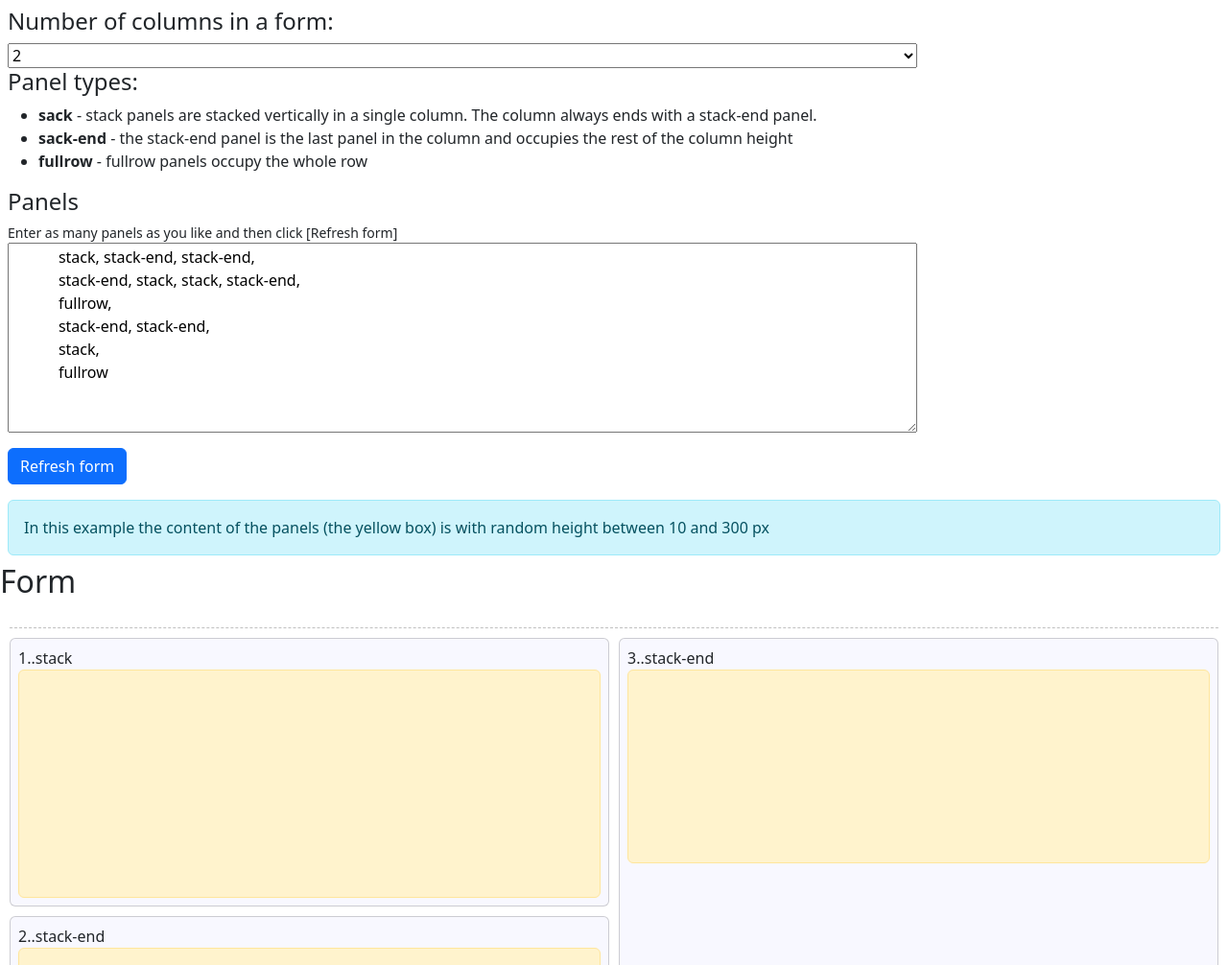
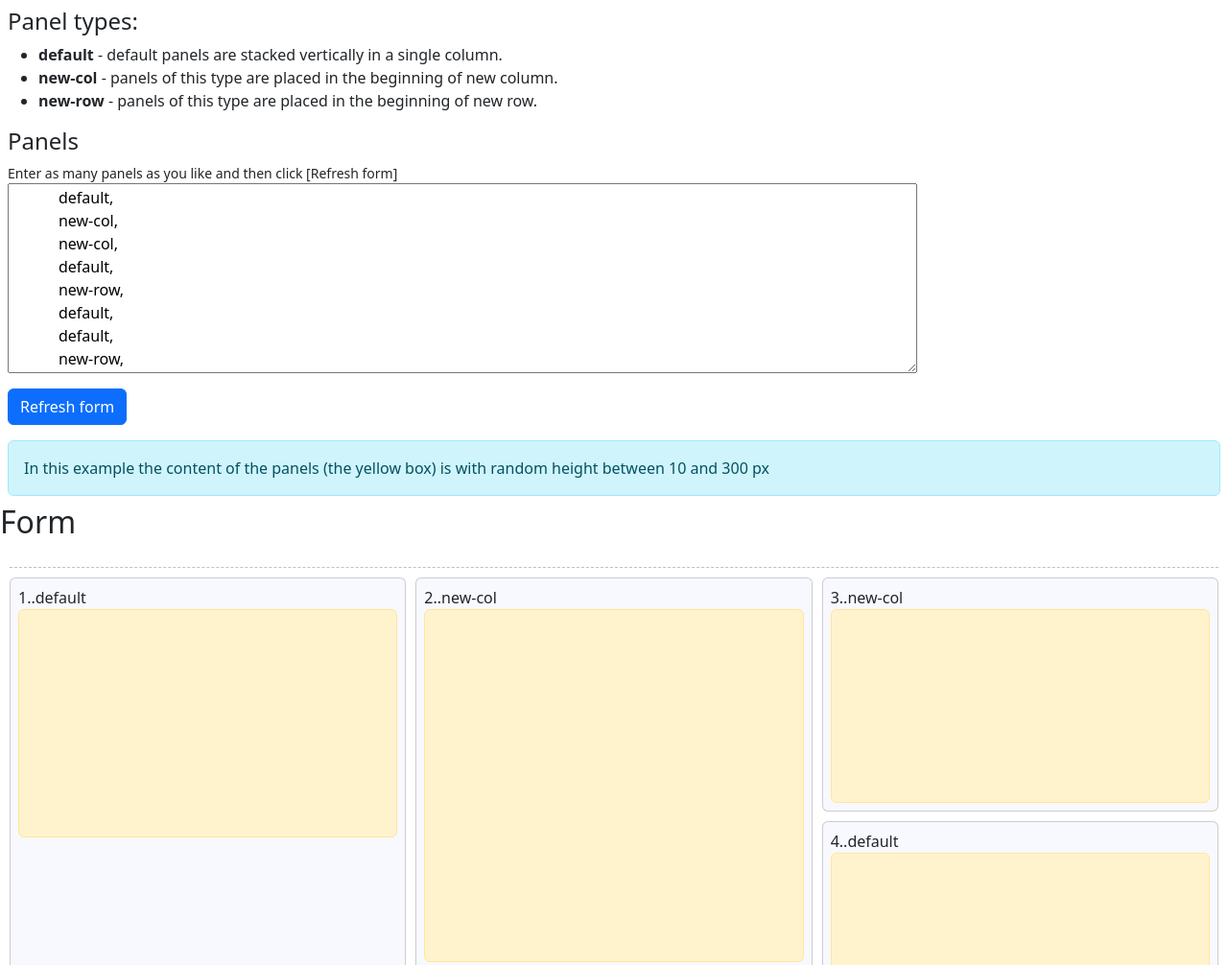
Before and after one commit to nnikolov-erp-bg/experiments, a plain HTML site: page panels-layout-test2.html in a window 1280 px wide. Shown: the top 1006 px of the page at 96% size. Drawn offline with nearby package versions, Linux system fonts and the light colour scheme.

Commit message:
Update panels-layout-test2.html

```diff
--- a/panels-layout-test2.html
+++ b/panels-layout-test2.html
@@ -5,21 +5,6 @@
     <style>
         * {
             box-sizing: border-box;
-        }
-
-        .masonry-grid {
-            /* It is split into 3 columns */
-            column-count: 3;
-
-            /* The space between columns */
-            column-gap: 1rem;
-            row-gap: 1rem;
-        }
-
-        .masonry-grid__item {
-            /* Prevent a column from breaking into multiple columns */
-            break-inside: avoid;
-            height: 200px;
         }
 
         #panels {
@@ -44,10 +29,7 @@
         .panel {
             width: 100%;
             background-color: ghostwhite;
-        }
-
-        .panel.stack-end {
-            flex-grow: 1;
+            flex: 1;
         }
 
         .h500 {
@@ -70,35 +52,36 @@
 
     <div class="p-2">
 
-        <h4>Number of columns in a form:</h4>
-        <select id="columns-select" class="w-75">
-            <option>2</option>
-            <option>3</option>
-            <option>4</option>
-        </select>
         <h4>Panel types: </h4>
         <ul>
-            <li><b>sack</b> - stack panels are stacked vertically in a single column. The column always ends with a
-                stack-end panel.</li>
-            <li><b>sack-end</b> - the stack-end panel is the last panel in the column and occupies the rest of the
-                column height</li>
-            <li><b>fullrow</b> - fullrow panels occupy the whole row</li>
+            <li><b>default</b> - default panels are stacked vertically in a single column.</li>
+            <li><b>new-col</b> - panels of this type are placed in the beginning of new column.</li>
+            <li><b>new-row</b> - panels of this type are placed in the beginning of new row.</li>
         </ul>
         <h4>Panels </h4>
         <div><small>Enter as many panels as you like and then click [Refresh form]</small></div>
         <textarea id="panel-list" class="w-75" rows="8">
-            stack, stack-end, stack-end,
-            stack-end, stack, stack, stack-end,
-            fullrow,
-            stack-end, stack-end,
-            stack,
-            fullrow
+            default,
+            new-col,
+            new-col,
+            default,
+            new-row,
+            default,
+            default,
+            new-row,
+            new-col,
+            new-row,
+            default,
+            new-col,
+            default,
+            new-row
         </textarea>
     </div>
     <div class="p-2">
         <button class="btn btn-primary" onclick="build()">Refresh form</button>
     </div>
-    <div class="alert alert-info m-2">In this example the content of the panels (the yellow box) is with random height between 10 and 300 px</div>
+    <div class="alert alert-info m-2">In this example the content of the panels (the yellow box) is with random height
+        between 10 and 300 px</div>
     <h2>Form</h2>
     <div id="panels">
 
@@ -109,30 +92,26 @@
         function build() {
             var panelsDiv = document.getElementById("panels");
             panelsDiv.innerHTML = "";
-            var containers = [];
-            var columns = parseInt(document.getElementById("columns-select").value);
+
             var panels = document.getElementById("panel-list").value.split(',');
 
-            function createRow(addColumns) {
+            function createRow() {
                 let row = document.createElement("div");
                 row.classList.add("panel-row");
-                containers = [];
-                if (addColumns) {
-                    for (let i = 1; i <= columns; i++) {
-                        let col = document.createElement("div");
-                        col.classList.add("panel-col");
-                        row.append(col);
-                        containers.push(col);
-                    }
-                }
-
                 panelsDiv.appendChild(row);
-
                 return row;
             }
 
+            function createCol(row) {
+                let col = document.createElement("div");
+                col.classList.add("panel-col");
+                row.append(col);
+                return col;
+            }
+
             var i = 0;
-            var columnCount = 2;
+            var row = null;
+            var col = null;
             for (let pt of panels) {
                 pt = pt.trim();
                 var panel = document.createElement("div");
@@ -148,20 +127,16 @@
 
                 panel.innerHTML = `<div> ${i + 1}..${pt}</div><div class='alert alert-warning m-0' style='height:${h}px'></div>`;
 
-                if (pt == "fullrow") {
-                    let row = createRow(false);
-                    row.append(panel);
+                if (pt == "new-row" || !col) {
+                    row = createRow();
+                    col = createCol(row);
                 }
-                else {
-                    if (containers.length == 0)
-                        createRow(true);
+                else if(pt == "new-col") {
+                    col = createCol(row);
+                }
 
-                    var panelContainer = containers[0];
-                    panelContainer.append(panel);
-                    if (pt == "stack-end")
-                        containers.splice(0, 1);
 
-                }
+                col.append(panel);
                 i++;
             }
         }
```
